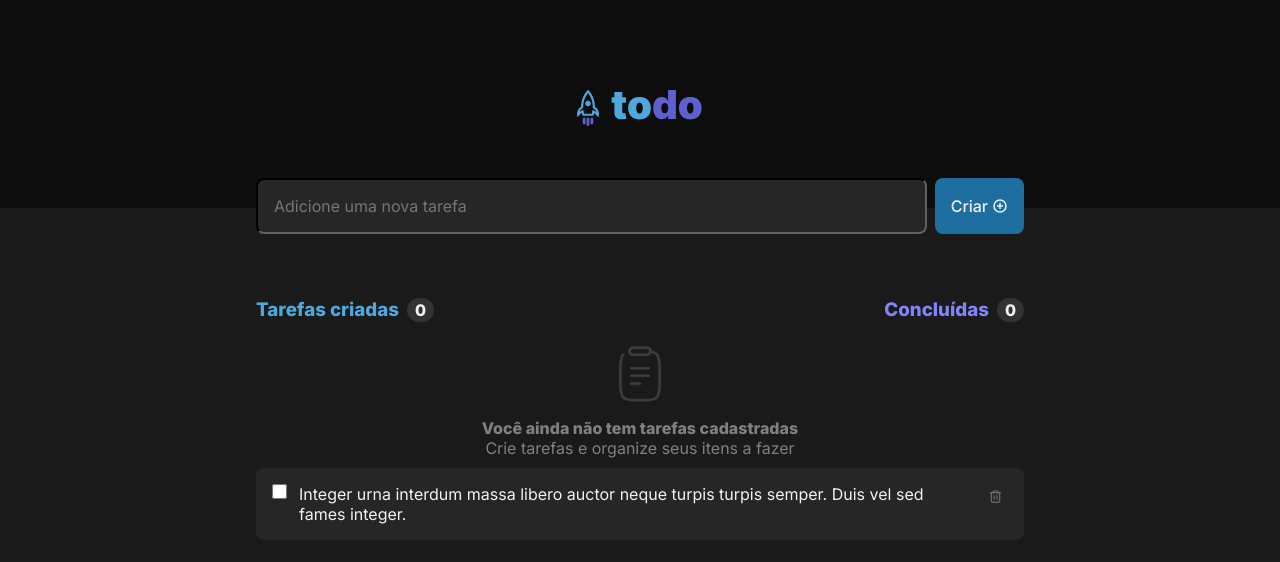
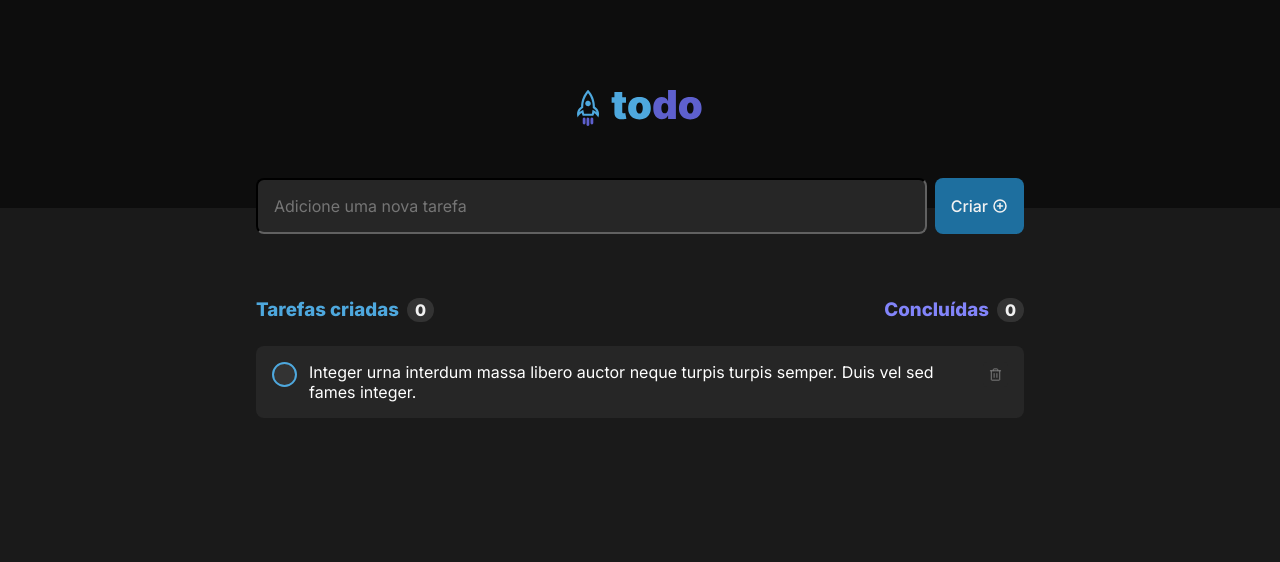
Before and after one commit to falaigor/todo-rocketseat, a React (Vite) app: page / in a window 1280 px wide. Shown: the top 562 px of the page. Built offline with nearby package versions, Linux system fonts and the light colour scheme.

Commit message:
styled Taks Item

```diff
--- a/src/App.tsx
+++ b/src/App.tsx
@@ -6,6 +6,20 @@ import logoUrl from "./images/Logo.svg";
 import { NotTasks } from "./components/NotTasks";
 
 export default function App() {
+  const tasks = [
+    {
+      id: self.crypto.randomUUID(),
+      title: "Terminar desafio",
+      isComplete: false,
+    },
+    {
+      id: self.crypto.randomUUID(),
+      title: "Estudar Vite",
+      isComplete: false,
+    },
+  ];
+
+  console.log(tasks);
   return (
     <>
       <S.Header>
@@ -31,8 +45,7 @@ export default function App() {
 
       <S.Container>
         <S.TasksList>
-          <NotTasks />
-          <TaskItem />
+          {tasks.length !== 0 ? <TaskItem /> : <NotTasks />}
         </S.TasksList>
       </S.Container>
     </>
--- a/src/components/TaskItem/index.tsx
+++ b/src/components/TaskItem/index.tsx
@@ -1,17 +1,27 @@
-import { Trash } from "phosphor-react";
+import { useState } from "react";
+import { Check, Trash } from "phosphor-react";
 import * as S from "./styles";
 
 export const TaskItem = () => {
+  const [isComplete, setIsComplete] = useState(false);
+
   return (
-    <S.TaskItem>
-      <input type="checkbox" />
+    <S.TaskItem active={isComplete}>
+      <S.Complete
+        active={isComplete}
+        onClick={() => setIsComplete(!isComplete)}
+      >
+        {isComplete && <Check weight="bold" />}
+      </S.Complete>
+
       <p>
         Integer urna interdum massa libero auctor neque turpis turpis semper.
         Duis vel sed fames integer.
       </p>
-      <button>
+
+      <S.Trash>
         <Trash />
-      </button>
+      </S.Trash>
     </S.TaskItem>
   );
 };
--- a/src/components/TaskItem/styles.ts
+++ b/src/components/TaskItem/styles.ts
@@ -1,6 +1,10 @@
 import styled from "styled-components";
 
-export const TaskItem = styled.div`
+interface CompleteProps {
+  active: boolean;
+}
+
+export const TaskItem = styled.div<CompleteProps>`
   display: flex;
   padding: 16px;
   justify-content: space-between;
@@ -8,18 +12,16 @@ export const TaskItem = styled.div`
   border-radius: 8px;
   margin: 10px 0;
 
-  input[type="checkbox"] {
-    height: 15px;
-    width: 15px;
-    background-color: var(--gray-500);
-  }
-
   p {
     flex: 2;
     padding: 0 12px;
+    color: ${({ active }) => (active ? "var(--gray-300)" : "var(--white)")};
+    font-style: ${({ active }) => (active ? "oblique" : "normal")};
+    text-decoration: ${({ active }) => (active ? "line-through" : "none")};
   }
+`;
 
-  button {
+export const Trash = styled.button`
   display: flex;
   align-items: center;
   justify-content: center;
@@ -36,5 +38,26 @@ export const TaskItem = styled.div`
     color: var(--danger);
     background-color: var(--gray-400);
   }
+`;
+
+export const Complete = styled.button<CompleteProps>`
+  display: flex;
+  align-items: center;
+  justify-content: center;
+  border-radius: 4px;
+  height: 25px;
+  width: 25px;
+  border: 2px solid var(--blue);
+  border-color: ${({ active }) => (active ? "var(--purple)" : "var(--blue)")};
+  border-radius: 50%;
+  padding: 5px;
+  color: ${({ active }) => (active ? "var(--white)" : "var(--gray-300)")};
+  transition: all 0.2s ease-out;
+  background-color: ${({ active }) =>
+    active ? "var(--purple)" : "var(--gray-400)"};
+
+  :hover {
+    background-color: ${({ active }) =>
+      active ? "var(--purple-dark)" : "var(--blue-dark)"};
   }
 `;
```
Lines whose indentation alone changed are shown as unchanged.
